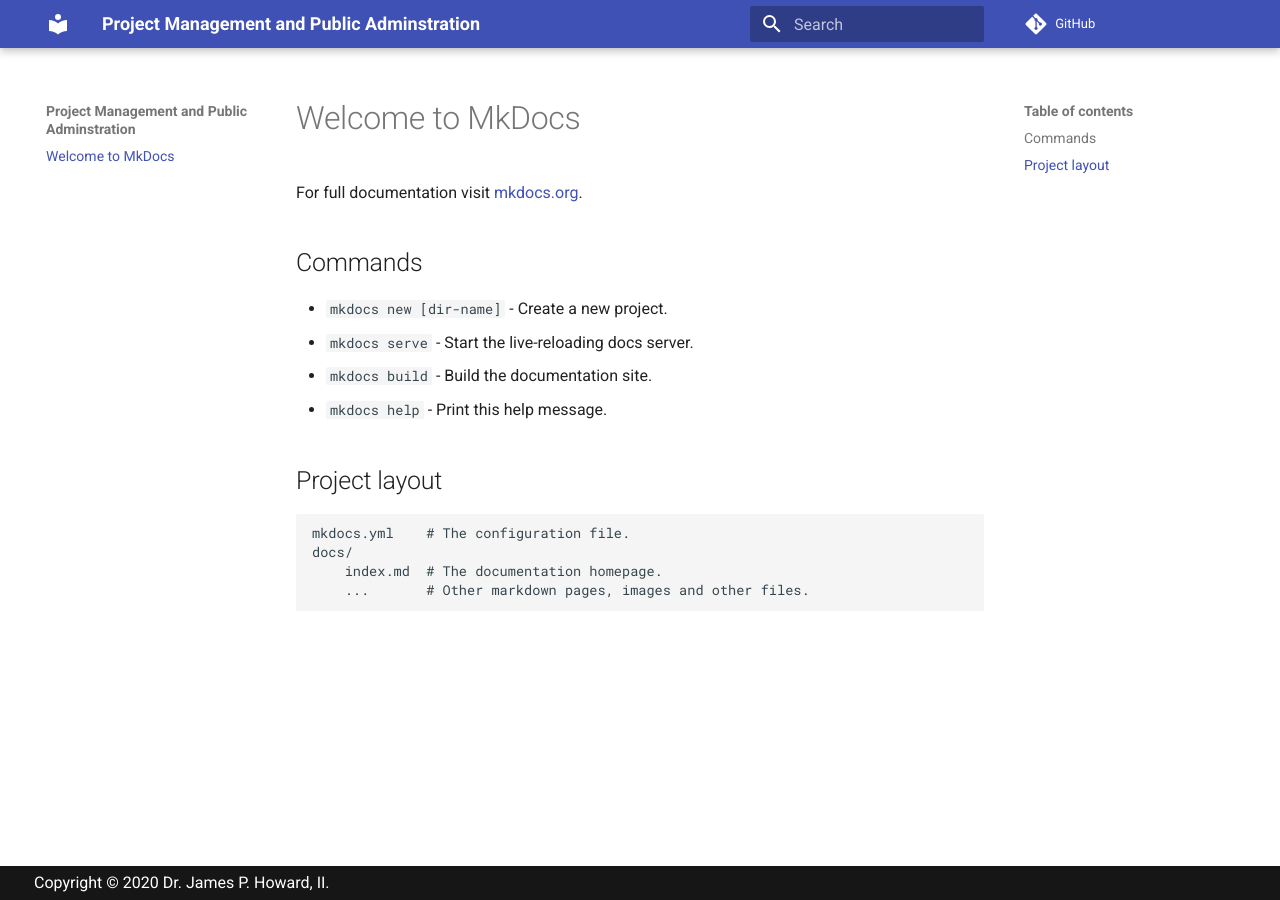
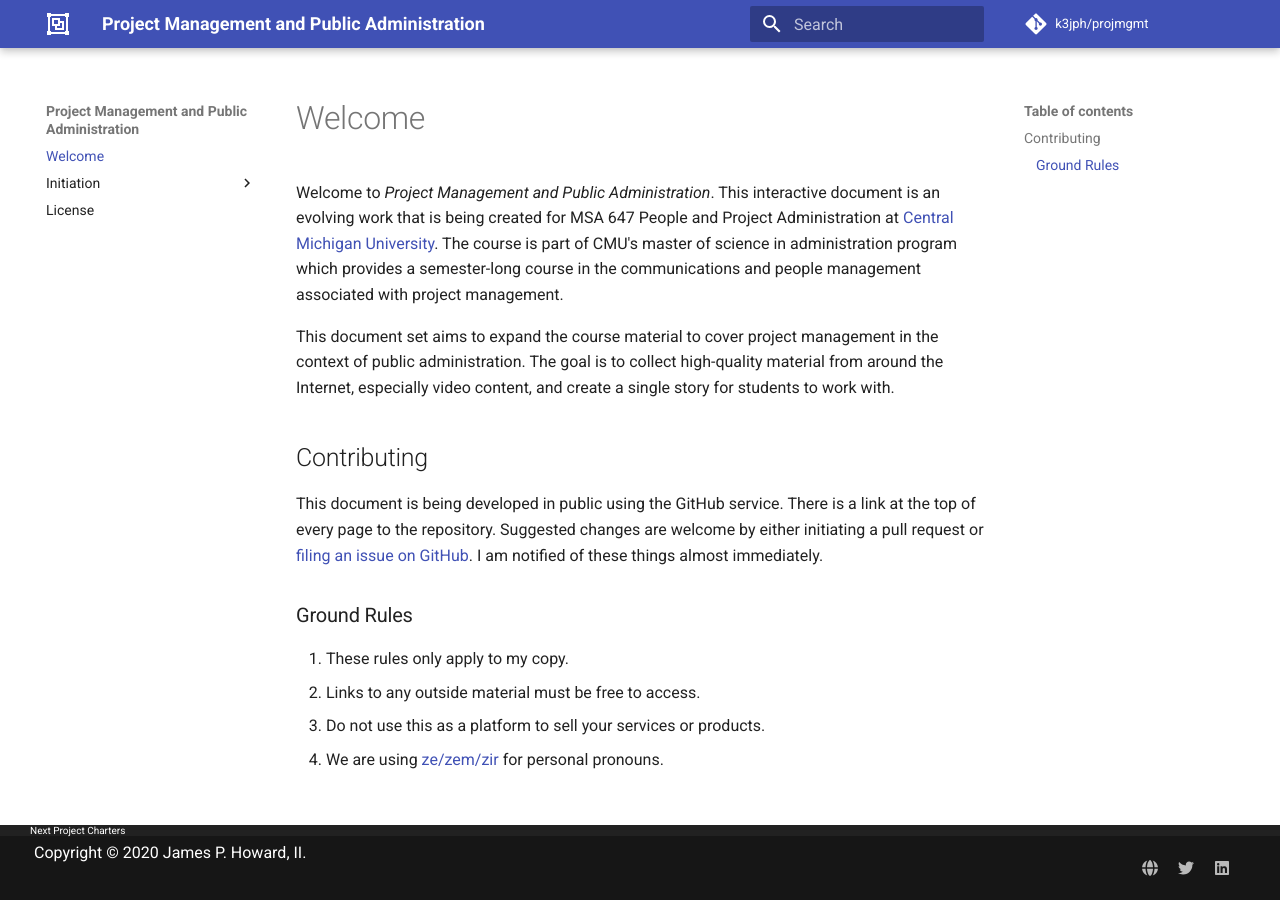
Before and after one commit to k3jph/projmgmt, an MkDocs documentation site: the page built from docs/index.md, in a window 1280 px wide. Built offline with MkDocs 1.6.1 and Material for MkDocs 9.7.7, drawn with Linux system fonts in a browser that asks for light colours; comment, search, counter and statistics services are not loaded.

Commit message:
Initial week 1 material

```diff
--- a/docs/index.md
+++ b/docs/index.md
@@ -1,17 +1,16 @@
-# Welcome to MkDocs
+# Welcome
 
-For full documentation visit [mkdocs.org](https://mkdocs.org).
+Welcome to _Project Management and Public Administration_.  This interactive document is an evolving work that is being created for MSA 647 People and Project Administration at [Central Michigan University](https://www.cmich.edu/global/courses/pages/default.aspx?course=MSA647).  The course is part of CMU's master of science in administration program which provides a semester-long course in the communications and people management associated with project management.
 
-## Commands
+This document set aims to expand the course material to cover project management in the context of public administration.  The goal is to collect high-quality material from around the Internet, especially video content, and create a single story for students to work with.
 
-* `mkdocs new [dir-name]` - Create a new project.
-* `mkdocs serve` - Start the live-reloading docs server.
-* `mkdocs build` - Build the documentation site.
-* `mkdocs help` - Print this help message.
+## Contributing
 
-## Project layout
+This document is being developed in public using the GitHub service.  There is a link at the top of every page to the repository.  Suggested changes are welcome by either initiating a pull request or [filing an issue on GitHub](https://github.com/k3jph/projmgmt/issues).  I am notified of these things almost immediately.
 
-    mkdocs.yml    # The configuration file.
-    docs/
-        index.md  # The documentation homepage.
-        ...       # Other markdown pages, images and other files.
+### Ground Rules
+
+1.  These rules only apply to my copy.
+2.  Links to any outside material must be free to access.
+3.  Do not use this as a platform to sell your services or products.
+4.  We are using [ze/zem/zir](https://stayhipp.com/glossary/ze-zir-zem-pronouns/) for personal pronouns.
--- a/mkdocs.yml
+++ b/mkdocs.yml
@@ -1,10 +1,61 @@
-site_name: Project Management and Public Adminstration
+site_name: Project Management and Public Administration
 site_description: Resources and information for public project managers
 site_author: James P. Howard, II
-copyright: Copyright &copy; 2020 Dr. James P. Howard, II.
-site_url: https://howardjp.github.io/projmgmt
-repo_url: https://github.com/howardjp/projmgmt
+copyright: Copyright &copy; 2020 James P. Howard, II.
+site_url: https://k3jph.github.io/projmgmt
+
+repo_name: 'k3jph/projmgmt'
+repo_url: https://github.com/k3jph/projmgmt
+
 use_directory_urls: true
+
+nav:
+    - Welcome: index.md
+    - Initiation:
+        - 'Project Charters': initiation/charter.md
+        - 'Identifying Stakeholders': initiation/stakeholders.md
+    - License: license.md
+
+# Configuration
 theme:
-    name: material
-    custom_dir: 'theme'
+  name: 'material'
+  language: 'en'
+  palette:
+    primary: 'indigo'
+    accent: 'indigo'
+  font:
+    text: 'Roboto'
+    code: 'Roboto Mono'
+  logo:
+    icon: 'group'
+  custom_dir: 'theme'
+
+# Customization
+extra:
+  manifest: 'manifest.webmanifest'
+  social:
+    - type: 'globe'
+      link: 'https://jameshoward.us'
+    - type: 'twitter'
+      link: 'https://twitter.com/k3jph'
+    - type: 'linkedin'
+      link: 'https://www.linkedin.com/in/k3jph'
+
+# Google Analytics
+google_analytics:
+  - 'UA-79581-12'
+  - 'auto'
+
+# Extensions
+markdown_extensions:
+  - codehilite:
+      guess_lang: false
+  - footnotes
+  - meta
+  - pymdownx.arithmatex
+  - pymdownx.details
+  - toc:
+      permalink: true
+
+plugins:
+  - search
--- a/theme/partials/footer.html
+++ b/theme/partials/footer.html
@@ -40,9 +40,9 @@
     <div class="md-footer-meta__inner md-grid">
       <div class="md-footer-copyright">
         {% if config.copyright %}
-          <div class="md-footer-copyright__highlight">
-            {{ config.copyright }}
-          </div>
+        <div class="md-footer-copyright__highlight">
+          {{ config.copyright }}
+        </div>
         {% endif %}
       </div>
       {% include "partials/social.html" %}
```
Also changed, not shown: docs/initiation/charter.md (added, +64 -0 lines), docs/initiation/stakeholders.md (added, +40 -0 lines), docs/license.md (added, +1 -0 lines), 6 other files.
